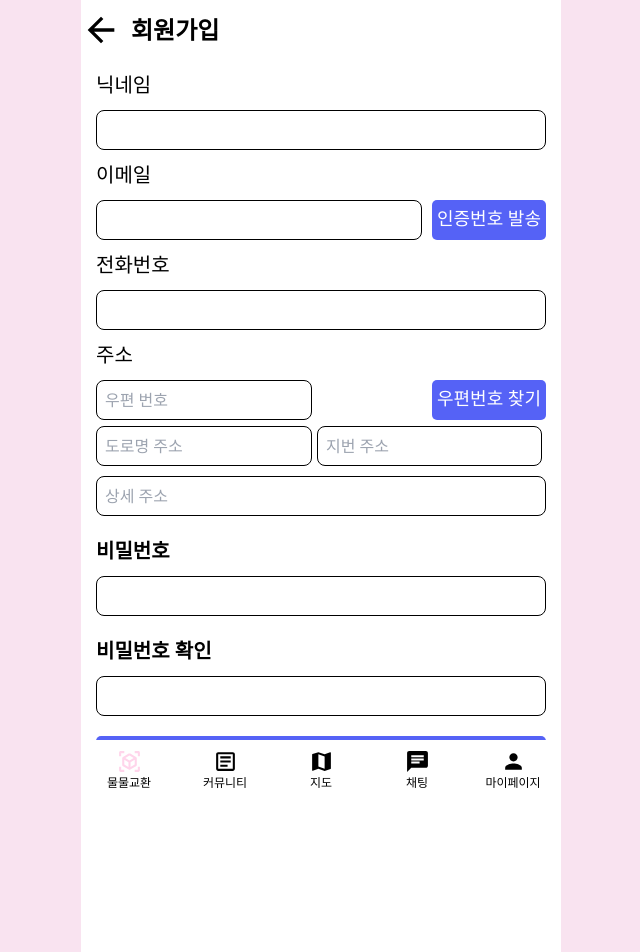
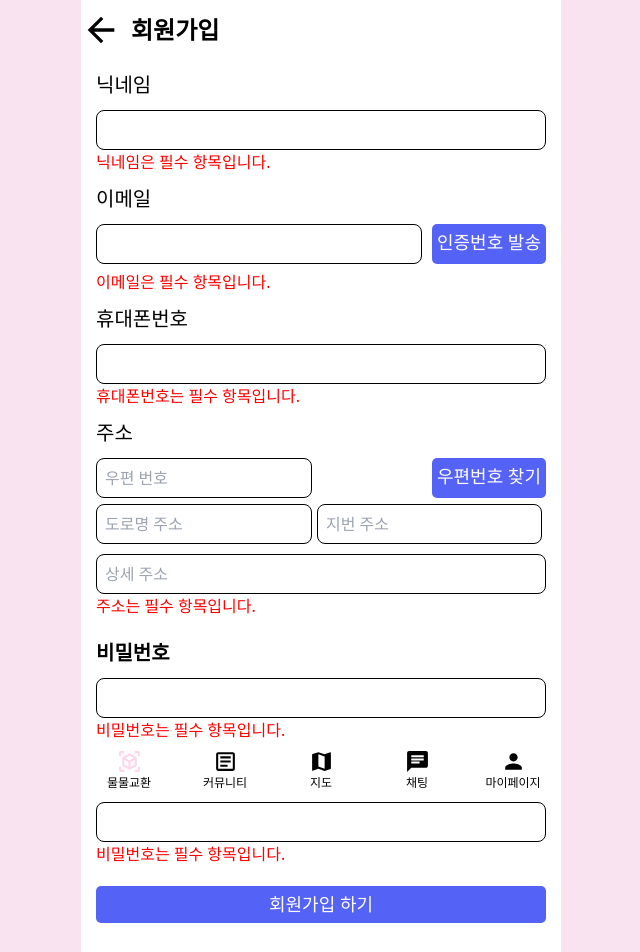
Before and after one commit to KostaMiniProject/MainProject-Front, a Next.js app: page /signup in a window 1280 px wide. Shown: the top 952 px of the page, without its empty margins (319-959 px from the left). Built offline with nearby package versions, Linux system fonts and the light colour scheme.

Commit message:
인증번호를 제외한 유효성 검사 리팩토링

```diff
--- a/app/signup/page.tsx
+++ b/app/signup/page.tsx
@@ -1,5 +1,5 @@
 'use client';
-import React, { useState, useCallback } from 'react';
+import React, { useState, useCallback, useEffect } from 'react';
 import InputBox from '@/components/InputBox';
 import Button from '@/components/Button';
 import Header from '@/components/Header';
@@ -9,27 +9,28 @@ import { useRouter } from 'next/navigation';
 import { relative } from 'path';
 
 function page() {
-  const [name, setName] = useState<String>('');
-  const [email, setEmail] = useState<String>('');
-  const [authNum, setAuthNum] = useState<String>('');
+  const [nickName, setNickName] = useState<string>('');
+  const [email, setEmail] = useState<string>('');
+  const [authNum, setAuthNum] = useState<string>('');
   const [showAuthNum, setShowAuthNum] = useState(false);
-  const [phone, setPhone] = useState<String>('');
+  const [phone, setPhone] = useState<string>('');
   const [address, setAddress] = useState({
     zcode: '',
     roadAddr: '',
     jibunAddr: '',
     detailAddr: '',
   });
-  const [password, setPassword] = useState<String>('');
-  const [checkPassword, setCheckPassword] = useState<String>('');
-
-  const [nameMessage, setNameMessage] = useState<string>('');
-  const [emaileMessage, setEmailMessage] = useState<string>('');
+  const [password, setPassword] = useState<string>('');
+  const [checkPassword, setCheckPassword] = useState<string>('');
+  // 유효성 검사 메세지 출력
+  const [nickNameMessage, setNickNameMessage] = useState<string>('');
+  const [emailMessage, setEmailMessage] = useState<string>('');
   const [phoneMessage, setPhoneMessage] = useState<string>('');
   const [passwordMessage, setPasswordMessage] = useState<string>('');
   const [checkPasswordMessage, setCheckPasswordMessage] = useState<string>('');
-
-  const [isName, setIsName] = useState<boolean>(false);
+  const [addressMessage, setAddressMessage] = useState<string>('');
+  // 유효성 검사 여부 확인
+  const [isNickName, setIsNickName] = useState<boolean>(false);
   const [isEmail, setIsEmail] = useState<boolean>(false);
   const [isPhone, setIsPhone] = useState<boolean>(false);
   const [isPassword, setIsPassword] = useState<boolean>(false);
@@ -41,10 +42,6 @@ function page() {
     PostCode({ info: address, setInfo: setAddress });
   };
 
-  const onChangeDetailAddr = (e: React.ChangeEvent<HTMLInputElement>) => {
-    setAddress({ ...address, detailAddr: e.target.value });
-  };
-
   const authNumSend = () => {
     setShowAuthNum(true);
   };
@@ -53,16 +50,22 @@ function page() {
     setShowAuthNum(false);
   };
 
-  const onChangeName = useCallback((nameCurrent: string) => {
-    const nameRegex = /^[가-힣a-zA-Z0-9]{2,13}$/;
-    setName(nameCurrent);
+  const onChangeDetailAddr = (e: React.ChangeEvent<HTMLInputElement>) => {
+    setAddress({ ...address, detailAddr: e.target.value });
+  };
 
-    if (!nameRegex.test(nameCurrent)) {
-      setNameMessage('2글자 이상 14글자 미만으로 입력해주세요.');
-      setIsName(false);
+  const onChangeNickName = useCallback((nickNameCurrent: string) => {
+    const nickNameRegex = /^[가-힣a-zA-Z0-9]{2,13}$/;
+    setNickName(nickNameCurrent);
+    if (nickNameCurrent.length === 0) {
+      setNickNameMessage('닉네임은 필수 항목입니다.');
+      setIsNickName(false);
+    } else if (!nickNameRegex.test(nickNameCurrent)) {
+      setNickNameMessage('2글자 이상 14글자 미만으로 입력해주세요.');
+      setIsNickName(false);
     } else {
-      setNameMessage('올바른 이름 형식입니다.');
-      setIsName(true);
+      setNickNameMessage('올바른 닉네임 형식입니다.');
+      setIsNickName(true);
     }
   }, []);
 
@@ -71,7 +74,10 @@ function page() {
       /([\w-.]+)@((\[[0-9]{1,3}\.[0-9]{1,3}\.[0-9]{1,3}\.)|(([\w-]+\.)+))([a-zA-Z]{2,4}|[0-9]{1,3})(\]?)$/;
     setEmail(emailCurrent);
 
-    if (!emailRegex.test(emailCurrent)) {
+    if (emailCurrent.length === 0) {
+      setEmailMessage('이메일은 필수 항목입니다.');
+      setIsEmail(false);
+    } else if (!emailRegex.test(emailCurrent)) {
       setEmailMessage('이메일 형식이 틀렸습니다.');
       setIsEmail(false);
     } else {
@@ -84,7 +90,10 @@ function page() {
     const phoneRegex = /^[0-9]{2,3}-[0-9]{3,4}-[0-9]{4}$/;
     setPhone(phoneCurrent);
 
-    if (!phoneRegex.test(phoneCurrent)) {
+    if (phoneCurrent.length === 0) {
+      setPhoneMessage('휴대폰번호는 필수 항목입니다.');
+      setIsPhone(false);
+    } else if (!phoneRegex.test(phoneCurrent)) {
       setPhoneMessage('휴대폰번호 11자리를 입력해주세요.');
       setIsPhone(false);
     } else {
@@ -98,7 +107,10 @@ function page() {
       /^(?=.*[a-zA-Z])(?=.*[!@#$%^*+=-])(?=.*[0-9]).{8,25}$/;
     setPassword(passwordCurrent);
 
-    if (!passwordRegex.test(passwordCurrent)) {
+    if (passwordCurrent.length === 0) {
+      setPasswordMessage('비밀번호는 필수 항목입니다.');
+      setIsPassword(false);
+    } else if (!passwordRegex.test(passwordCurrent)) {
       setPasswordMessage(
         '숫자+영문자+특수문자 조합으로 8자리 이상 입력해주세요.'
       );
@@ -113,7 +125,10 @@ function page() {
     (checkPasswordCurrent: string) => {
       setCheckPassword(checkPasswordCurrent);
 
-      if (password === checkPasswordCurrent) {
+      if (checkPasswordCurrent.length === 0) {
+        setCheckPasswordMessage('비밀번호는 필수 항목입니다.');
+        setIsCheckPassword(false);
+      } else if (password === checkPasswordCurrent) {
         setCheckPasswordMessage('비밀번호와 비밀번호 확인이 동일합니다.');
         setIsCheckPassword(true);
       } else {
@@ -126,6 +141,22 @@ function page() {
     [password]
   );
 
+  useEffect(() => {
+    onChangeNickName(nickName);
+    onChangeEmail(email);
+    onChangePhone(phone);
+    onChangePassword(password);
+    onChangeCheckPassword(checkPassword);
+  }, []);
+
+  useEffect(() => {
+    if (address.zcode && (address.jibunAddr || address.roadAddr) && address.detailAddr) {
+      setAddressMessage('');
+    } else {
+      setAddressMessage('주소는 필수 항목입니다.');
+    }
+  }, [address]);  // 의존성 배열에 address 상태 전체를 넣음
+
   const signUp = async () => {
     // 비동기 처리
     // 유효성 검사를 통과한 경우 회원가입 요청
@@ -133,12 +164,12 @@ function page() {
       email: email,
       password: password,
       checkPassword: checkPassword,
-      name: name,
+      nickName: nickName,
       address: address,
       phone: phone,
     };
     if (
-      isName &&
+      isNickName &&
       isEmail &&
       (address.jibunAddr || address.roadAddr) &&
       address &&
@@ -164,8 +195,7 @@ function page() {
       <div className="mx-[15px]">
         <div className="">
           <div className="text-[20px] my-[10px] font-[600px]">닉네임</div>
-          <InputBox onChange={onChangeName}></InputBox>
-          {name.length > 0 && (
+          <InputBox onChange={onChangeNickName}></InputBox>
           <span
             className={`style={{
             font-weight: 500;
@@ -176,9 +206,8 @@ function page() {
             bottom: -10px;
             left: 0;}}`}
           >
-              <p style={{ color: isName ? 'green' : 'red' }}>{nameMessage}</p>
+            <p style={{ color: nickName.length > 0 ? (isNickName ? 'green' : 'red') : 'red' }}>{nickNameMessage}</p>
           </span>
-          )}
         </div>
         <div className="">
           <div className="text-[20px] my-[10px] font-[600px]">이메일</div>
@@ -193,7 +222,6 @@ function page() {
               onClick={authNumSend}
             />
           </div>
-          {email.length > 0 && (
           <span
             className={`style={{
           font-weight: 500;
@@ -204,11 +232,8 @@ function page() {
           bottom: -10px;
           left: 0;}}`}
           >
-              <p style={{ color: isEmail ? 'green' : 'red' }}>
-                {emaileMessage}
-              </p>
+            <p style={{ color: email.length > 0 ? (isEmail ? 'green' : 'red') : 'red' }}>{emailMessage}</p>
           </span>
-          )}
           {showAuthNum && (
               <div className="flex mb-[6px] justify-between">
                 <InputBox onChange={setAuthNum}></InputBox>
@@ -221,12 +246,13 @@ function page() {
                   onClick={authNumConfirm}
                 />
               </div>
+              //인증번호 메시지 출력 참조 링크
+              //https://velog.io/@tmddud73/%EC%9D%B4%EB%A9%94%EC%9D%BC%EB%A1%9C-%EC%9D%B8%EC%A6%9D%EB%B2%88%ED%98%B8-%EB%B3%B4%EB%82%B4%EA%B8%B0
           )}
         </div>
         <div className="">
-          <div className="text-[20px] my-[10px] font-[600px]">전화번호</div>
+          <div className="text-[20px] my-[10px] font-[600px]">휴대폰번호</div>
           <InputBox onChange={onChangePhone}></InputBox>
-          {phone.length > 0 && (
           <span
             className={`style={{
           font-weight: 500;
@@ -237,9 +263,8 @@ function page() {
           bottom: -10px;
           left: 0;}}`}
           >
-              <p style={{ color: isPhone ? 'green' : 'red' }}>{phoneMessage}</p>
+            <p style={{ color: phone.length > 0 ? (isPhone ? 'green' : 'red') : 'red' }}>{phoneMessage}</p>
           </span>
-          )}
         </div>
         <div className="">
           <div className="text-[20px] my-[10px] font-[600px]">주소</div>
@@ -284,11 +309,6 @@ function page() {
               onChange={onChangeDetailAddr}
             />
           </div>
-        </div>
-        <div className="my-[20px]">
-          <div className="text-[20px] my-[10px] font-[600]">비밀번호</div>
-          <InputBox onChange={onChangePassword} type="password"></InputBox>
-          {password.length > 0 && (
           <span
             className={`style={{
             font-weight: 500;
@@ -299,16 +319,12 @@ function page() {
             bottom: -10px;
             left: 0;}}`}
           >
-              <p style={{ color: isPassword ? 'green' : 'red' }}>
-                {passwordMessage}
-              </p>
+            <p style={{ color: 'red' }}>{addressMessage}</p>
           </span>
-          )}
         </div>
         <div className="my-[20px]">
-          <div className="text-[20px] my-[10px] font-[600]">비밀번호 확인</div>
-          <InputBox onChange={onChangeCheckPassword} type="password"></InputBox>
-          {checkPassword.length > 0 && (
+          <div className="text-[20px] my-[10px] font-[600]">비밀번호</div>
+          <InputBox onChange={onChangePassword} type="password"></InputBox>
           <span
             className={`style={{
             font-weight: 500;
@@ -319,11 +335,24 @@ function page() {
             bottom: -10px;
             left: 0;}}`}
           >
-              <p style={{ color: isCheckPassword ? 'green' : 'red' }}>
-                {checkPasswordMessage}
-              </p>
+            <p style={{ color: password.length > 0 ? (isPassword ? 'green' : 'red') : 'red' }}>{passwordMessage}</p>
           </span>
-          )}
+        </div>
+        <div className="my-[20px]">
+          <div className="text-[20px] my-[10px] font-[600]">비밀번호 확인</div>
+          <InputBox onChange={onChangeCheckPassword} type="password"></InputBox>
+          <span
+            className={`style={{
+            font-weight: 500;
+            font-size: 1.6rem;
+            line-height: 24px;
+            letter-spacing: -1px;
+            position: absolute;
+            bottom: -10px;
+            left: 0;}}`}
+          >
+            <p style={{ color: checkPassword.length > 0 ? (isCheckPassword ? 'green' : 'red') : 'red' }}>{checkPasswordMessage}</p>
+          </span>
         </div>
         <div className="text-center my-[20px]">
           <Button
```
Lines whose indentation alone changed are shown as unchanged.
